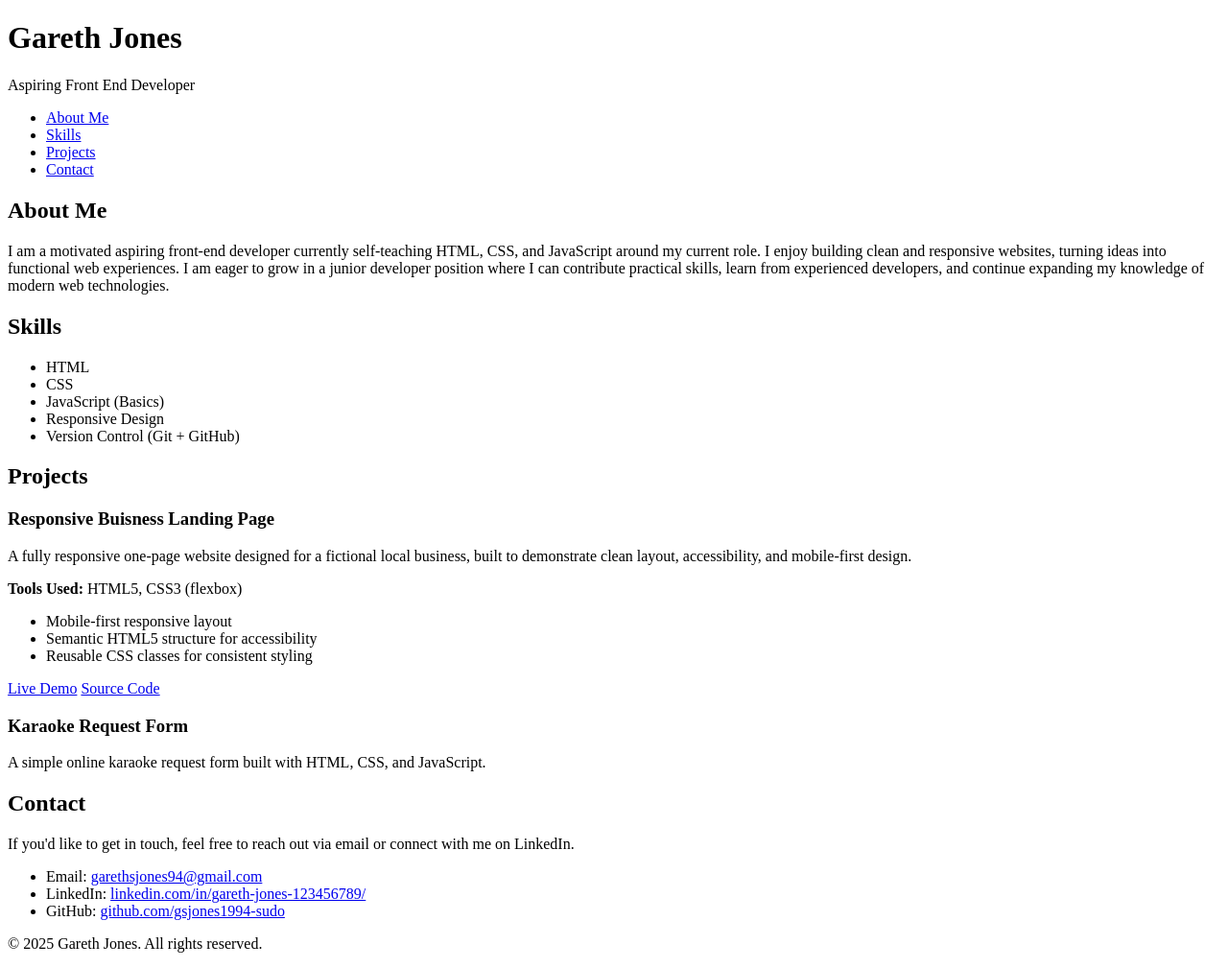
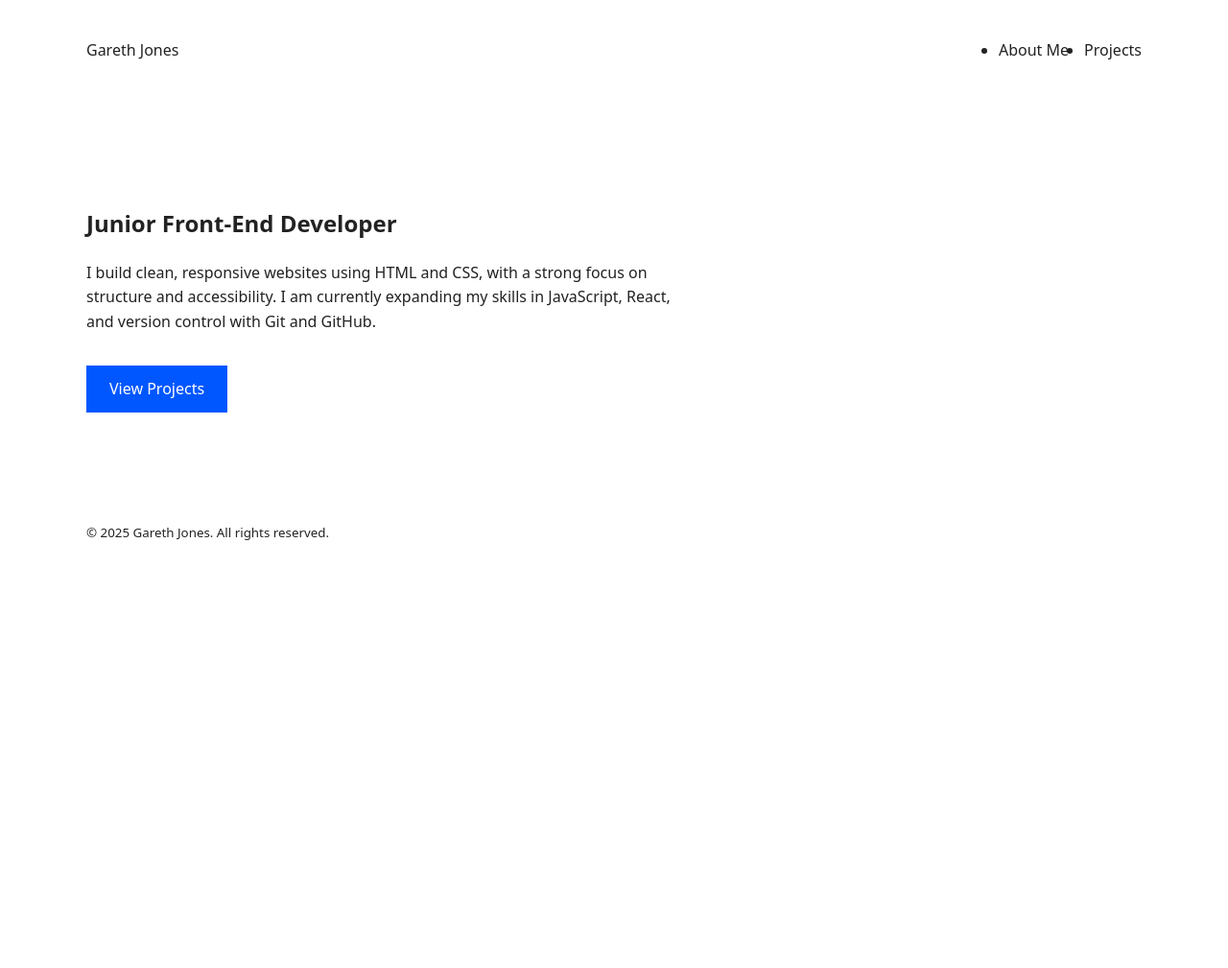
Before and after one commit to gsjones1994-sudo/portfolio-website, a plain HTML site: page index.html in a window 1280 px wide. Shown: the whole page at 96% size. After the commit the page ends 800 px from the top, so only its background shows below. Drawn offline with Linux system fonts and the light colour scheme.

Commit message:
initial commit

```diff
--- /dev/null
+++ b/css/base.css
@@ -0,0 +1,11 @@
+body {
+  font-family: var(--font-body);
+  color: var(--color-text);
+  background-color: var(--color-bg);
+  line-height: 1.6;
+}
+
+a {
+  text-decoration: none;
+  color: inherit;
+}
--- /dev/null
+++ b/css/components.css
@@ -0,0 +1,17 @@
+.nav {
+  display: flex;
+  justify-content: space-between;
+  align-items: center;
+}
+
+.hero {
+  padding: 4rem 0;
+}
+
+.btn {
+  display: inline-block;
+  margin-top: 1rem;
+  padding: 0.75rem 1.5rem;
+  background-color: var(--color-primary);
+  color: #fff;
+}
--- /dev/null
+++ b/css/layout.css
@@ -0,0 +1,37 @@
+.site-header,
+.site-footer {
+  max-width: var(--max-width);
+  margin: 0 auto;
+  padding: 1rem;
+}
+
+.nav {
+  display: flex;
+  justify-content: space-between;
+  align-items: center;
+}
+
+.nav__list {
+  display: flex;
+  gap: 1rem;
+}
+
+.hero {
+  padding: 3rem 1rem;
+}
+
+.hero__content {
+  max-width: 40rem;
+}
+
+main {
+  max-width: var(--max-width);
+  margin: 0 auto;
+  padding: 2rem 1rem;
+}
+
+@media (min-width: 768px) {
+  .hero {
+    padding: 5rem 1rem;
+  }
+}
--- /dev/null
+++ b/css/variables.css
@@ -0,0 +1,8 @@
+:root {
+  --color-bg: #ffffff;
+  --color-text: #222222;
+  --color-primary: #0057ff;
+
+  --font-body: system-ui, sans-serif;
+  --max-width: 1100px;
+}
--- a/index.html
+++ b/index.html
@@ -2,108 +2,40 @@
 <html lang="en">
   <head>
     <meta charset="UTF-8" />
-    <title>Gareth Jones | Junior Front End Developer</title>
-    <link rel="stylesheet" href="style.css" />
+    <meta name="viewport" content="width=device-width, initial-scale=1.0" />
+    <title>Gareth Jones | Junior Web Developer</title>
+    <link rel="stylesheet" href="css/reset.css" />
+    <link rel="stylesheet" href="css/variables.css" />
+    <link rel="stylesheet" href="css/base.css" />
+    <link rel="stylesheet" href="css/layout.css" />
+    <link rel="stylesheet" href="css/components.css" />
   </head>
   <body>
-    <header class="hero">
-      <h1>Gareth Jones</h1>
-      <!-- TODO: Add a brief description of your skills -->
-      <p>Aspiring Front End Developer</p>
-      <!-- TODO: Add call to action buttons e.g. "projects" -->
+    <header class="site-header">
+      <nav class="nav" aria-label="Primary Navigation">
+        <a href="index.html" class="nav__logo">Gareth Jones</a>
+        <ul class="nav__list">
+          <li><a href="about.html">About Me</a></li>
+          <li><a href="projects.html">Projects</a></li>
+        </ul>
+      </nav>
     </header>
-    <!-- ============ NAVIGATION ========== -->
-    <nav class="nav">
-      <ul>
-        <li><a href="#about">About Me</a></li>
-        <li><a href="#skills">Skills</a></li>
-        <li><a href="#projects">Projects</a></li>
-        <li><a href="#contact">Contact</a></li>
-      </ul>
-    </nav>
-    <!-- ============ ABOUT ME ========== -->
-    <section id="about" class="about-me">
-      <h2>About Me</h2>
-      <p>
-        I am a motivated aspiring front-end developer currently self-teaching
-        HTML, CSS, and JavaScript around my current role. I enjoy building clean
-        and responsive websites, turning ideas into functional web experiences.
-        I am eager to grow in a junior developer position where I can contribute
-        practical skills, learn from experienced developers, and continue
-        expanding my knowledge of modern web technologies.
-      </p>
-    </section>
-    <!-- ============ SKILLS ========== -->
-    <section id="skills" class="skills">
-      <h2>Skills</h2>
-      <ul>
-        <li>HTML</li>
-        <li>CSS</li>
-        <li>JavaScript (Basics)</li>
-        <li>Responsive Design</li>
-        <li>Version Control (Git + GitHub)</li>
-      </ul>
-    </section>
-    <!-- ============ PROJECTS ========== -->
-    <section id="projects" class="projects">
-      <h2>Projects</h2>
-      <article class="project">
-        <h3>Responsive Buisness Landing Page</h3>
-        <p>
-          A fully responsive one-page website designed for a fictional local
-          business, built to demonstrate clean layout, accessibility, and
-          mobile-first design.
-        </p>
-        <p><strong>Tools Used:</strong> HTML5, CSS3 (flexbox)</p>
-        <ul>
-          <li>Mobile-first responsive layout</li>
-          <li>Semantic HTML5 structure for accessibility</li>
-          <li>Reusable CSS classes for consistent styling</li>
-        </ul>
-        <!-- replace # with actual links when ready -->
-        <a href="#">Live Demo</a>
-        <a href="#">Source Code</a>
-      </article>
-      <!-- PROJECT CARD END -->
-      <article class="project">
-        <h3>Karaoke Request Form</h3>
-        <p>
-          A simple online karaoke request form built with HTML, CSS, and
-          JavaScript.
-        </p>
-      </article>
-    </section>
-    <!-- ============ CONTACT ========== -->
-    <section id="contact" class="contact">
-      <h2>Contact</h2>
-      <p>
-        If you'd like to get in touch, feel free to reach out via email or
-        connect with me on LinkedIn.
-      </p>
-      <ul>
-        <li>
-          Email:
-          <a href="mailto:garethsjones94@gmail.com">garethsjones94@gmail.com</a>
-        </li>
-        <li>
-          LinkedIn:
-          <a
-            href="https://www.linkedin.com/in/garethjonesdec94/"
-            target="_blank"
-            >linkedin.com/in/gareth-jones-123456789/</a
-          >
-        </li>
-        <li>
-          GitHub:
-          <a href="https://github.com/gsjones1994-sudo" target="_blank"
-            >github.com/gsjones1994-sudo</a
-          >
-        </li>
-      </ul>
-    </section>
-    <footer class="footer">
-      <p>&copy; 2025 Gareth Jones. All rights reserved.</p>
+    <main>
+      <section class="hero">
+        <div class="hero__content">
+          <h1>Junior Front-End Developer</h1>
+          <p>
+            I build clean, responsive websites using HTML and CSS, with a strong
+            focus on structure and accessibility. I am currently expanding my
+            skills in JavaScript, React, and version control with Git and
+            GitHub.
+          </p>
+          <a href="projects.html" class="btn">View Projects</a>
+        </div>
+      </section>
+    </main>
+    <footer class="site-footer">
+      <small>&copy; 2025 Gareth Jones. All rights reserved.</small>
     </footer>
-    <script src="script.js"></script>
   </body>
 </html>
```
Also changed, not shown: about.html (added), assets/icons/github-mark.png (added), assets/images/Garethjones.jpg (added), css/reset.css (added), projects.html (added), 1 other file.
